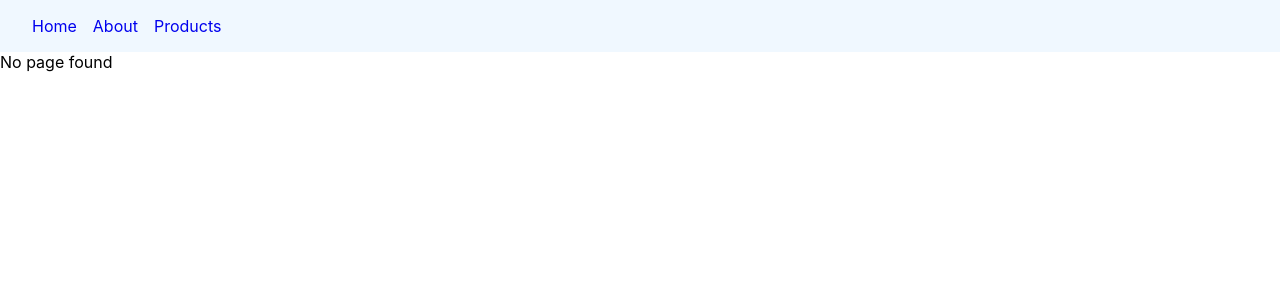
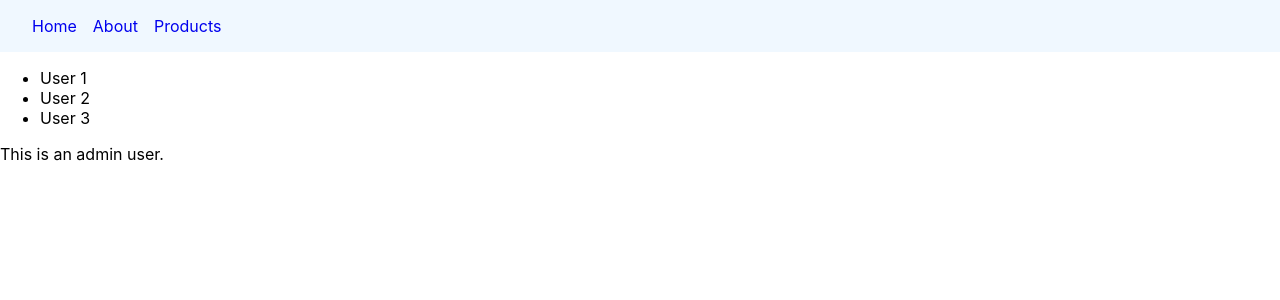
Before and after one commit to sharukhsm/react-router-demo, a React (Create React App) app: page /users/admin in a window 1280 px wide. Shown: the top 300 px of the page. Built offline with nearby package versions, Linux system fonts and the light colour scheme.

Commit message:
Complete Dynamic Routes

```diff
--- a/src/App.js
+++ b/src/App.js
@@ -3,10 +3,13 @@ import { About } from "./components/About";
 import { Home } from "./components/Home";
 import { OrderSummary } from "./components/OrderSummary";
 import { Navbar } from "./components/Navbar";
-import NoMatch from "./components/NoMatch";
+import { NoMatch } from "./components/NoMatch";
 import { Products } from "./components/Products";
 import { FeaturedProducts } from "./components/FeaturedProducts";
 import { NewProducts } from "./components/NewProducts";
+import { Users } from "./components/Users";
+import { UserDetails } from "./components/UserDetails";
+import { Admin } from "./components/Admin";
 
 function App() {
   return (
@@ -16,12 +19,19 @@ function App() {
         <Route path="/" element={<Home />} />
         <Route path="about" element={<About />} />
         <Route path="order-summary" element={<OrderSummary />} />
-        <Route path="*" element={<NoMatch />} />
+
         <Route path="products" element={<Products />}>
           <Route index element={<FeaturedProducts />} />
           <Route path="featured" element={<FeaturedProducts />} />
           <Route path="new" element={<NewProducts />} />
         </Route>
+
+        <Route path="users" element={<Users />}>
+          <Route path=":userId" element={<UserDetails />} />
+          <Route path="admin" element={<Admin />} />
+        </Route>
+
+        <Route path="*" element={<NoMatch />} />
       </Routes>
     </>
   );
--- /dev/null
+++ b/src/components/Admin.js
@@ -0,0 +1,5 @@
+import React from "react";
+
+export const Admin = () => {
+  return <div>This is an admin user.</div>;
+};
--- a/src/components/NoMatch.js
+++ b/src/components/NoMatch.js
@@ -1,7 +1,5 @@
 import React from "react";
 
-const NoMatch = () => {
+export const NoMatch = () => {
   return <div>No page found</div>;
 };
-
-export default NoMatch;
--- /dev/null
+++ b/src/components/UserDetails.js
@@ -0,0 +1,5 @@
+import React from "react";
+
+export const UserDetails = () => {
+  return <div>Details about user.</div>;
+};
--- /dev/null
+++ b/src/components/Users.js
@@ -0,0 +1,15 @@
+import React from "react";
+import { Outlet } from "react-router-dom";
+
+export const Users = () => {
+  return (
+    <>
+      <ul>
+        <li>User 1</li>
+        <li>User 2</li>
+        <li>User 3</li>
+      </ul>
+      <Outlet />
+    </>
+  );
+};
```
